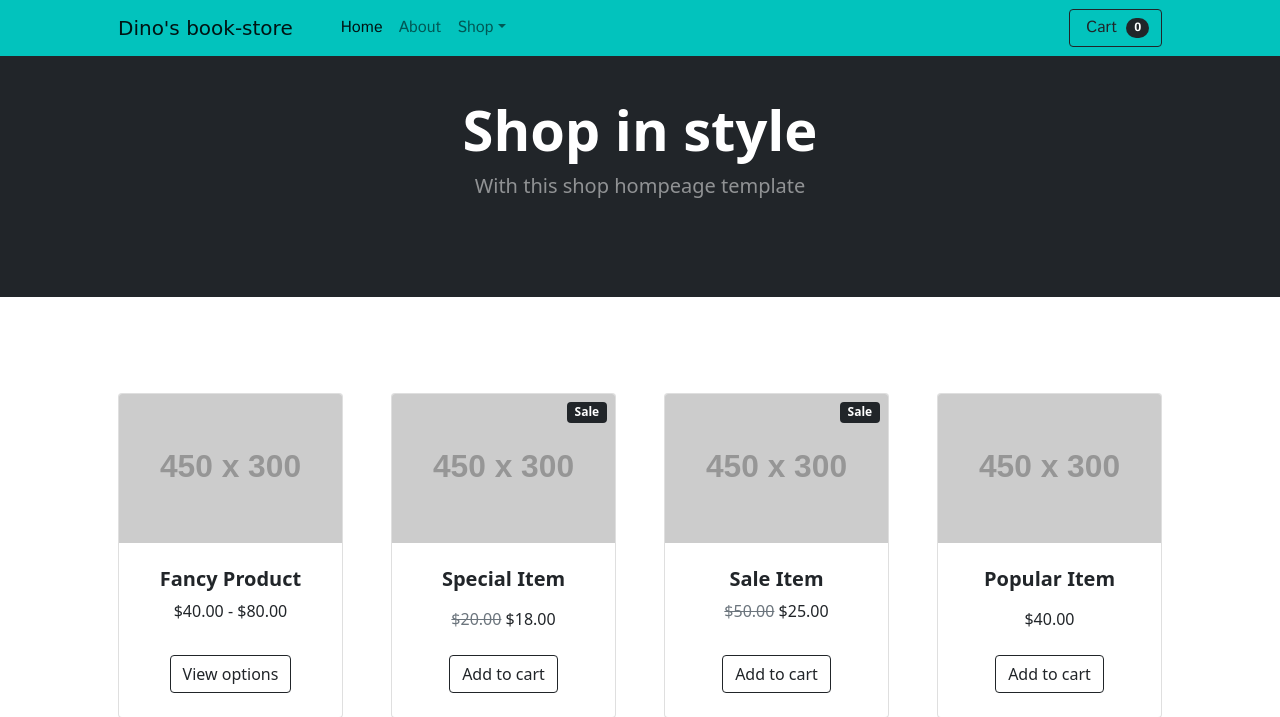
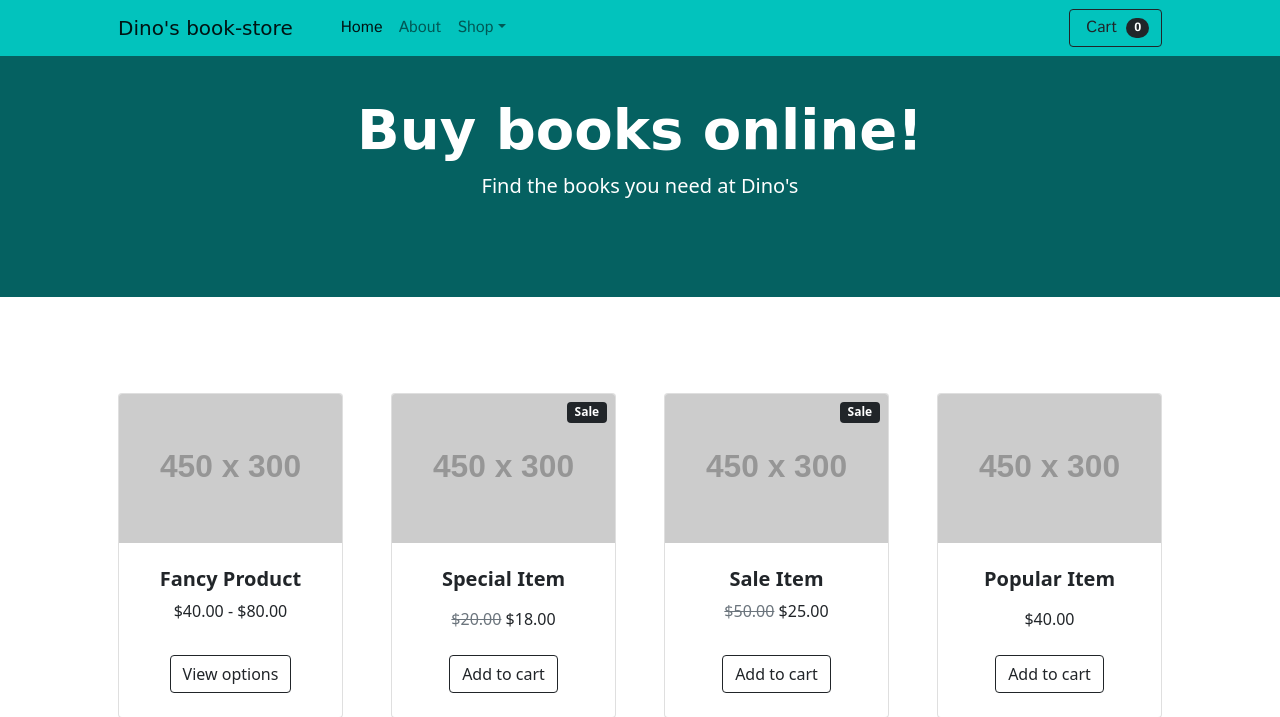
Before and after one commit to 11bus11/book-store1, a Django app: template home/templates/home/index.html in a window 1280 px wide. Shown: the top 717 px of the page. Run offline with Django 3.2, Linux system fonts and the light colour scheme; the template is opened without the code that fills it, so the values that code supplies are empty; grey boxes labelled with a size stand in for pictures from a placeholder-image service; some libraries are stand-ins or nearby versions; some web fonts are replaced.

Commit message:
finished changing the css for base.html

```diff
--- a/home/templates/home/index.html
+++ b/home/templates/home/index.html
@@ -1,5 +1,8 @@
 {% extends "base.html" %}
 {% load static %}
+
+{% block extra_header %}Buy books online!{% endblock %}
+{% block extra_subheader %}Find the books you need at Dino's{% endblock %}
 
 {% block content %}
     <!-- Content -->
--- a/static/css/style.css
+++ b/static/css/style.css
@@ -1,5 +1,5 @@
 :root {
-    --blue-green: #06dbdb;
+    --dark-green: #056161;
     --light-green: #02c3bd;
 
     --rubik-font: 'Rubik Bubbles', cursive;
@@ -12,10 +12,14 @@ nav {
     background-color: var(--light-green);
 }
 
-.navbar-brand {
+.navbar-brand, .header-text {
     font-family: var(--rubik-font);
 }
 
 .choices-nav {
     font-family: var(--istok-web-font);
 }
+
+.page-header {
+    background-color: var(--dark-green);
+}
--- a/templates/base.html
+++ b/templates/base.html
@@ -69,11 +69,11 @@
             </div>
         </nav>
         <!-- Header-->
-        <header class="bg-dark py-5">
+        <header class="py-5 page-header">
             <div class="container px-4 px-lg-5 my-5">
                 <div class="text-center text-white">
-                    <h1 class="display-4 fw-bolder">Shop in style</h1>
-                    <p class="lead fw-normal text-white-50 mb-0">With this shop hompeage template</p>
+                    <h1 class="display-4 fw-bolder header-text">{% block extra_header %}{% endblock %}</h1>
+                    <p class="lead fw-normal text-white mb-0">{% block extra_subheader %}{% endblock %}</p>
                 </div>
             </div>
         </header>
```
